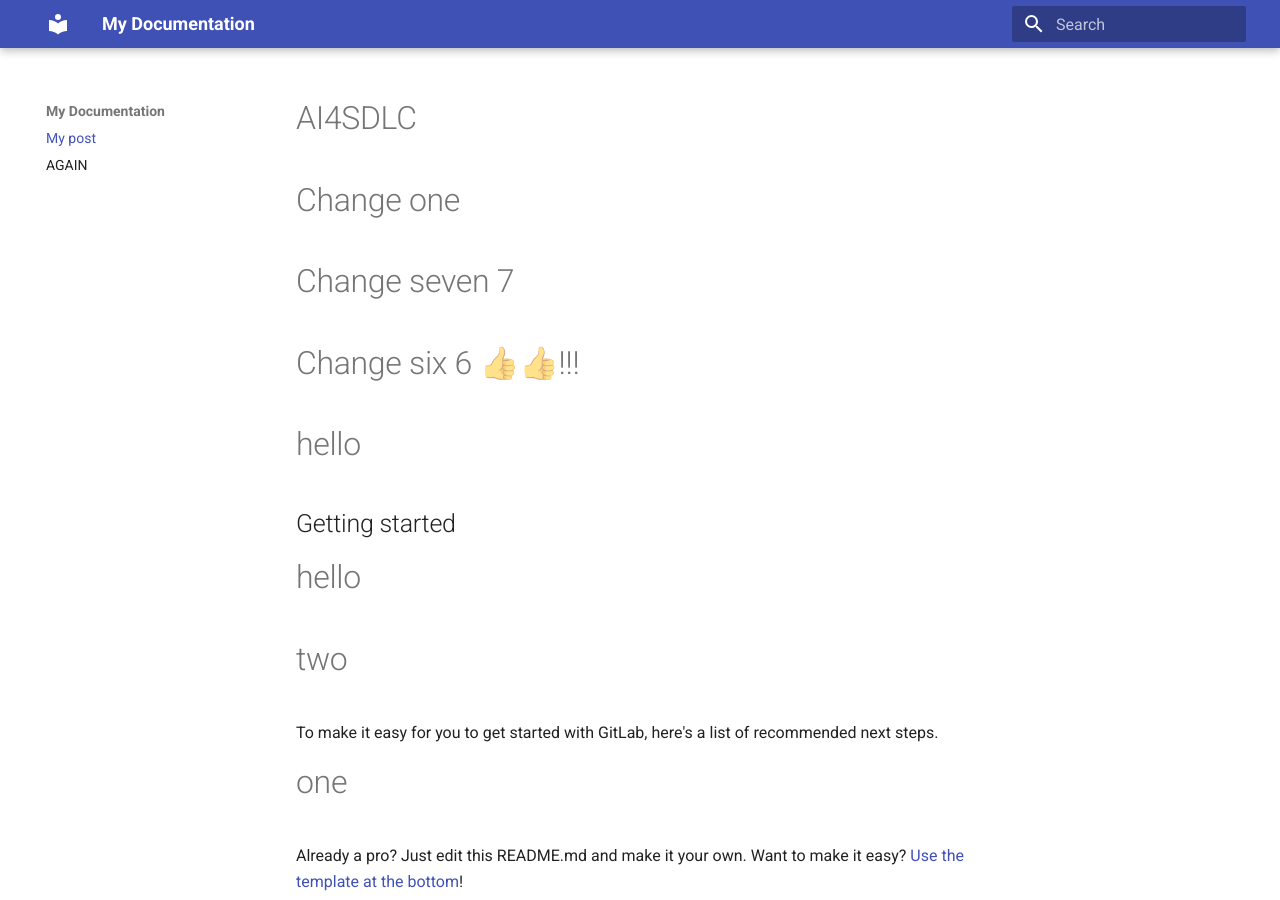
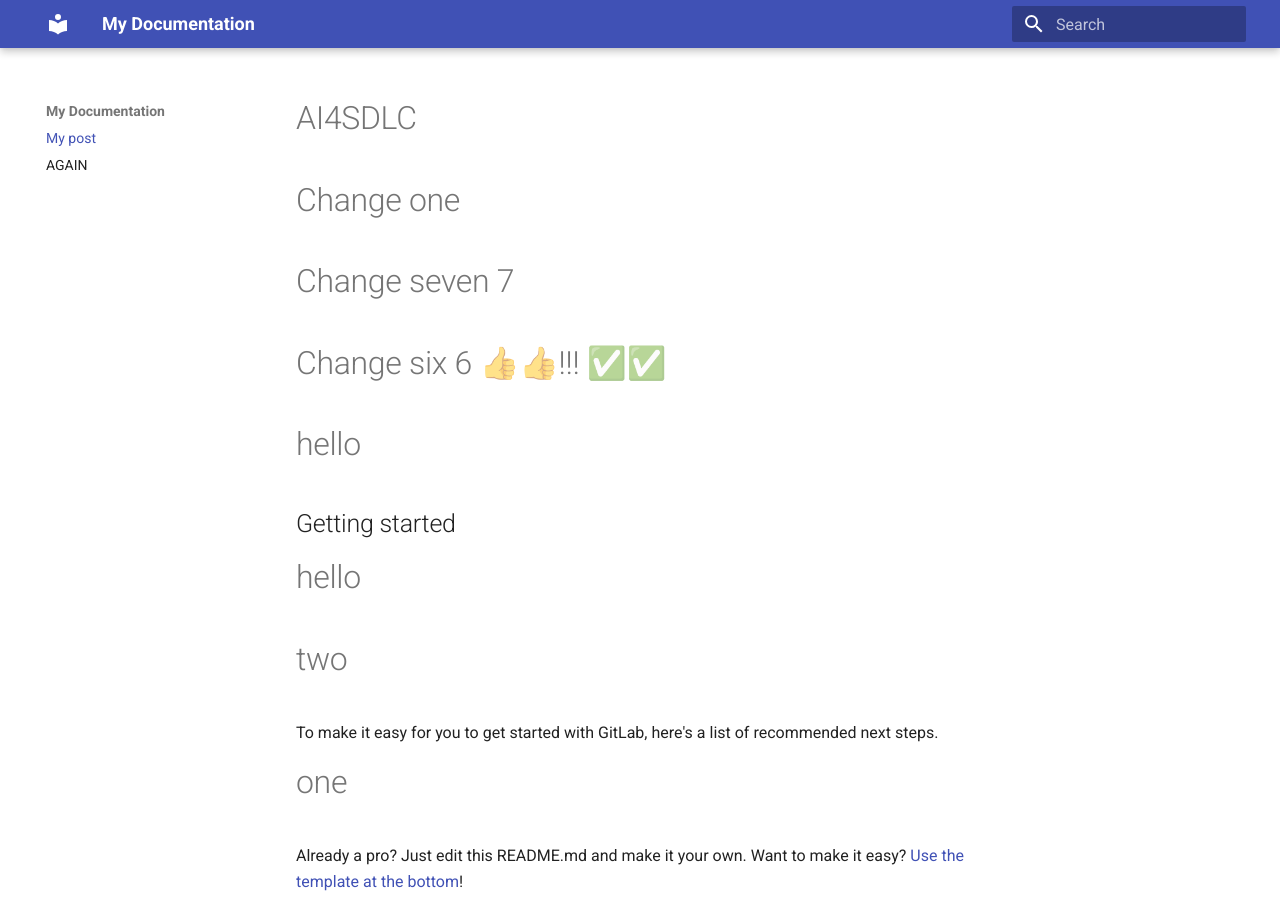
Before and after one commit to Code-dot-mil/two-steps-eval, an MkDocs documentation site: the page built from docs/index.md, in a window 1280 px wide and 900 px high. Built offline with MkDocs 1.6.1 and Material for MkDocs 9.7.7, drawn with Linux system fonts in a browser that asks for light colours.

Commit message:
Added new fix 6 again!

```diff
--- a/docs/index.md
+++ b/docs/index.md
@@ -6,7 +6,7 @@ author: That Would Be Me
 # Change one
 
 # Change seven 7
-# Change six 6 👍👍!!!
+# Change six 6 👍👍!!! ✅✅
 # hello
 ## Getting started
 # hello
```
